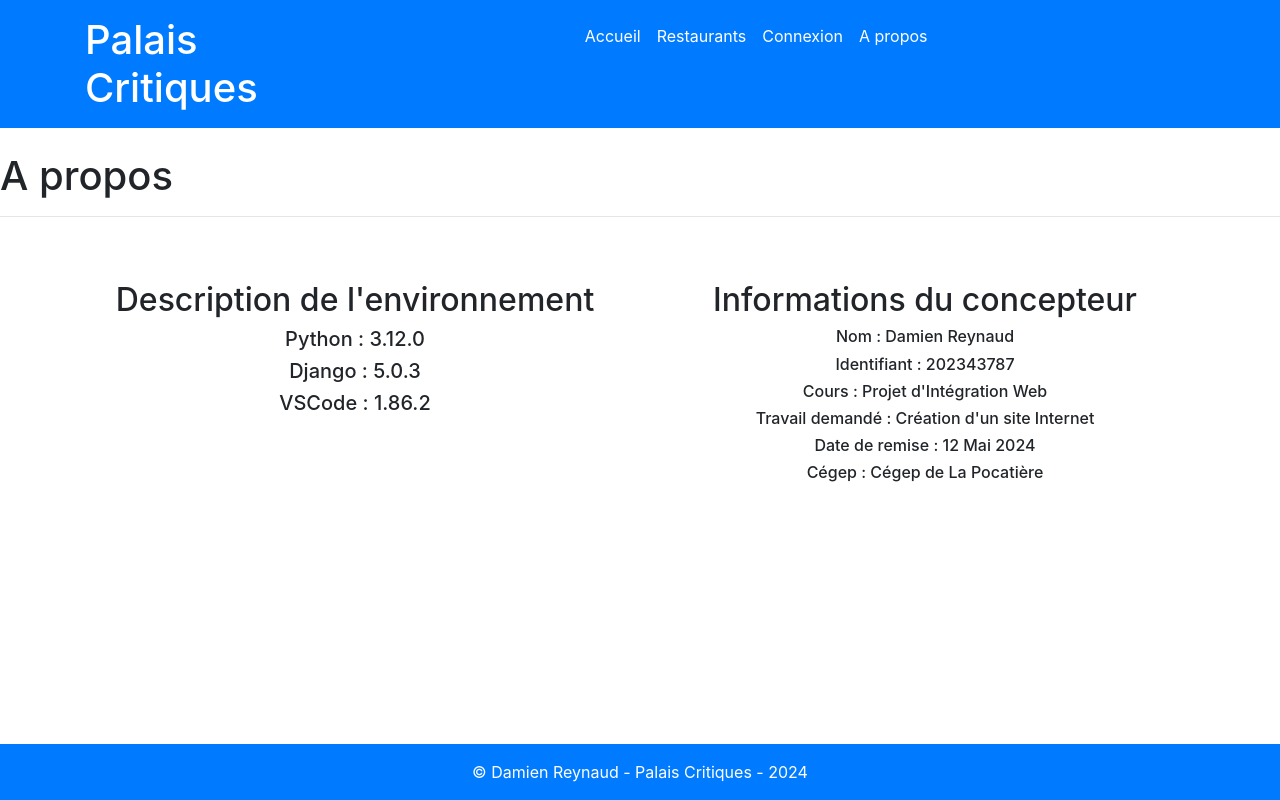
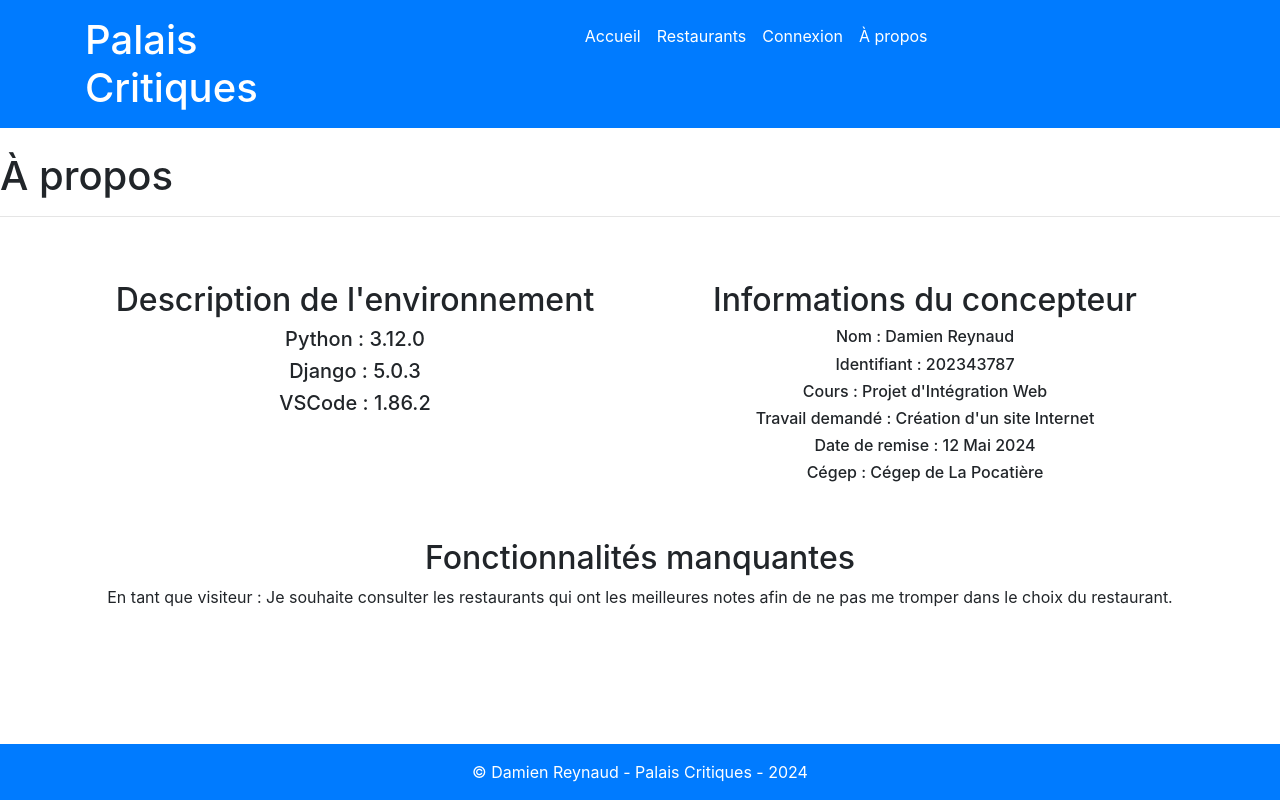
Before and after one commit to Coockiepickle/PIW_EXS, a Django app: page /apropos/ in a window 1280 px wide. Run offline with Django 5.2, Linux system fonts and the light colour scheme; some libraries are stand-ins or nearby versions.

Commit message:
modified:   PIW_EXS/templates/apropos.html 	modified:   PIW_EXS/templates/menu.html 	modified:   db.sqlite3

```diff
--- a/PIW_EXS/templates/apropos.html
+++ b/PIW_EXS/templates/apropos.html
@@ -1,8 +1,8 @@
 {% extends 'master.html' %}
 
-{% block titre %}A propos{% endblock %}
+{% block titre %}À propos{% endblock %}
 
-{% block titrePage %}A propos{% endblock %}
+{% block titrePage %}À propos{% endblock %}
 
 {% block contenu %}
 <div class="container text-center">
@@ -24,4 +24,16 @@
     </div>
   </div>
 </div>
+<br>
+<br>
+<div class="container text-center">
+  <div class="row">
+    <div class="col">
+      <h2>Fonctionnalités manquantes</h2>
+      En tant que visiteur :
+      Je souhaite consulter les restaurants qui ont les meilleures notes afin de ne pas me tromper dans le choix du restaurant.
+    </div>
+  </div>
+</div>
+
 {% endblock %}
--- a/PIW_EXS/templates/menu.html
+++ b/PIW_EXS/templates/menu.html
@@ -15,7 +15,7 @@
             {% else %}
             <li><a href="{% url 'connexion' %}" class="nav-link px-2 text-white">Connexion</a></li>
             {% endif %}
-            <li><a href="{% url 'apropos' %}" class="nav-link px-2 text-white">A propos</a></li>
+            <li><a href="{% url 'apropos' %}" class="nav-link px-2 text-white">À propos</a></li>
         </ul>
     </div>
 </div>
```
Also changed, not shown: db.sqlite3.
